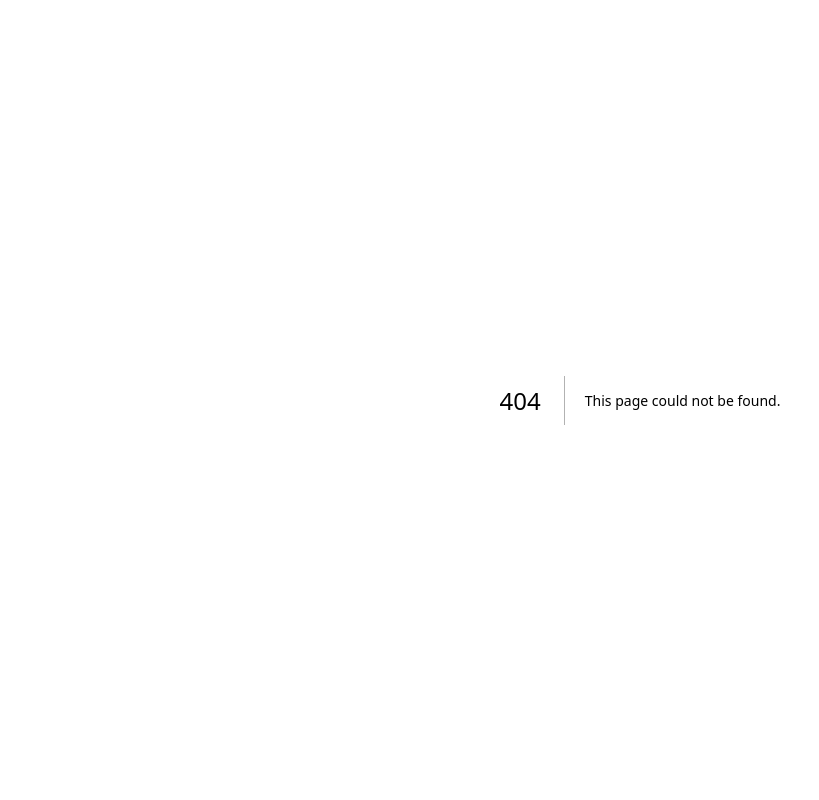
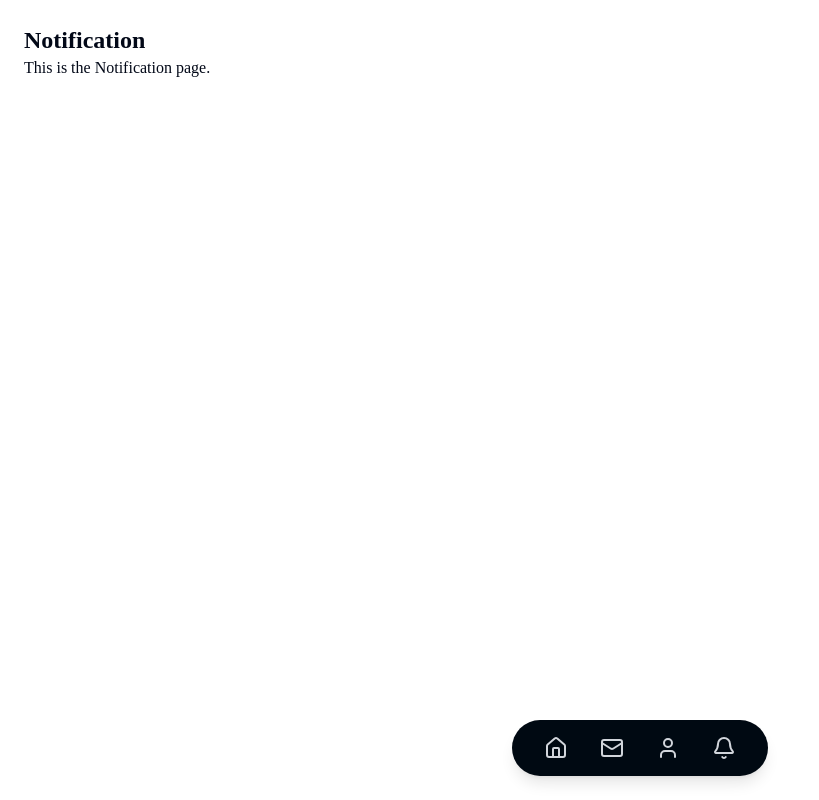
Before and after one commit to codersforcauses/intermediate_team_2, a Next.js app in the folder client/: page /notifications in a window 1280 px wide. Before the commit this address had no page. Shown: the whole page, without its empty margins (0-819 px from the left). Built offline with nearby package versions, Linux system fonts and the light colour scheme.

Commit message:
changed "notification.tsx" to notifications

```diff
--- a/client/src/pages/notification.tsx
+++ b/client/src/pages/notifications.tsx
@@ -4,7 +4,7 @@
   return (
     <Layout>
       <div className="p-6">
-        <h1 className="text-2xl font-bold">Notifiocation</h1>
+        <h1 className="text-2xl font-bold">Notification</h1>
         <p>This is the Notification page.</p>
       </div>
     </Layout>
```
